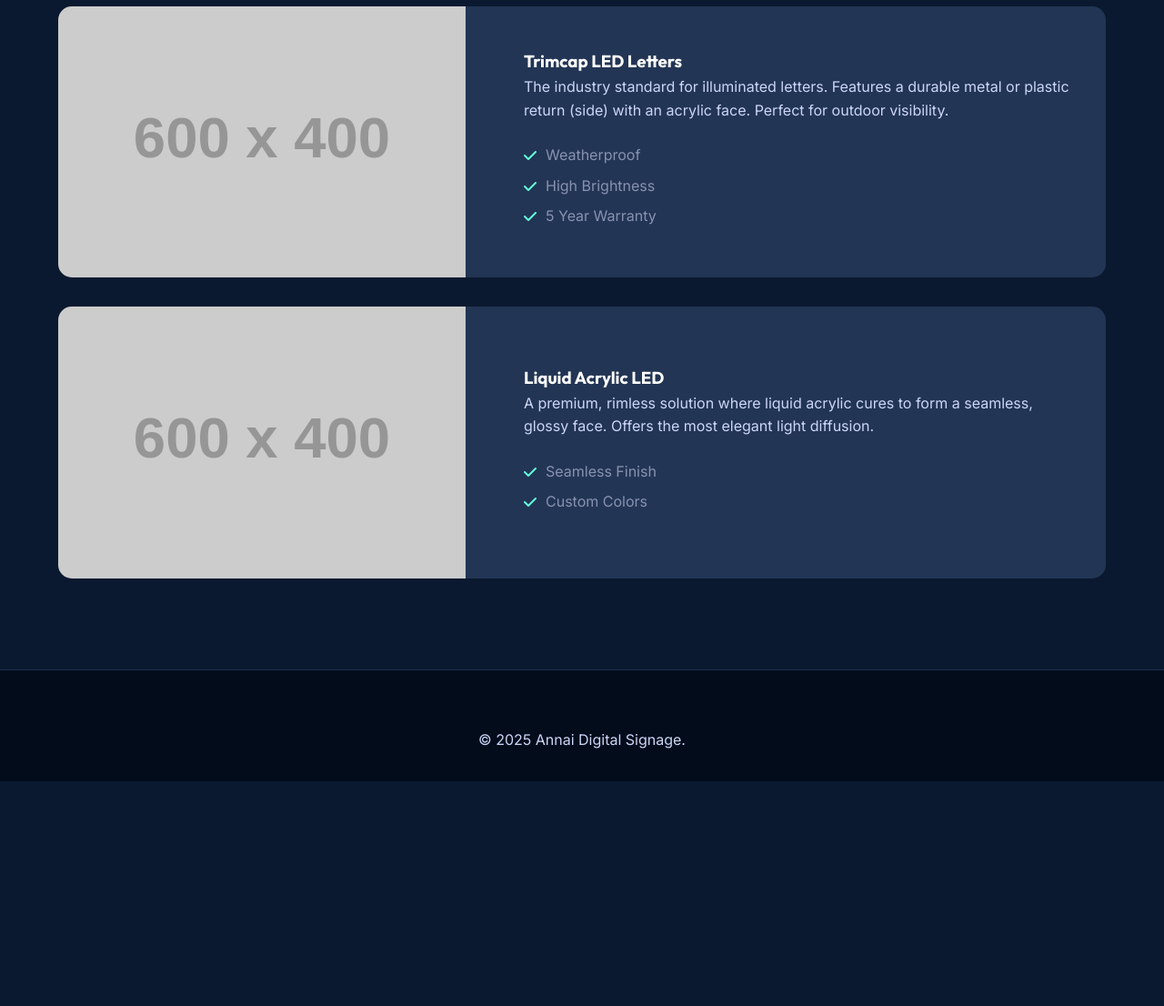
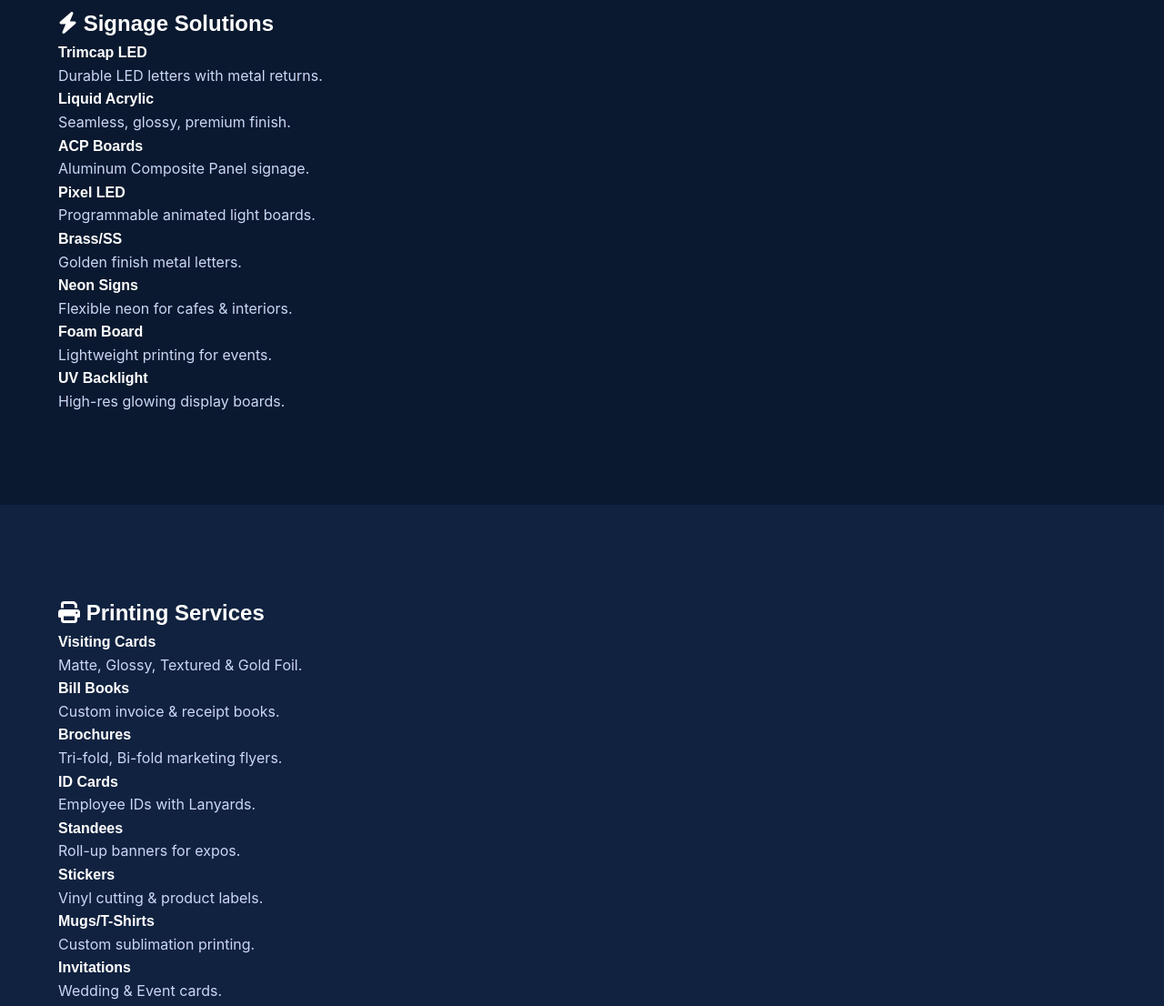
Before and after one commit to moorthiguru33/annai-digital, a plain HTML site: page annai-digital-signage/services.html in a window 1280 px wide. Shown: the part 400-1506 px from the top of the page at 91% size. Before the commit the page ends 1259 px from the top, so only its background shows below. Drawn offline with Linux system fonts and the light colour scheme; placeholder pictures from the web are drawn by us.

Commit message:
Update services.html

```diff
--- a/annai-digital-signage/services.html
+++ b/annai-digital-signage/services.html
@@ -2,75 +2,108 @@
 <html lang="en">
 <head>
     <meta charset="UTF-8">
-    <meta name="viewport" content="width=device-width, initial-scale=1.0">
-    <title>Our Services | Annai Digital Signage</title>
+    <title>Our Services | Annai Digital</title>
+    <link rel="stylesheet" href="css/style.css">
     <link rel="stylesheet" href="https://cdnjs.cloudflare.com/ajax/libs/font-awesome/6.4.0/css/all.min.css">
-    <link href="https://fonts.googleapis.com/css2?family=Outfit:wght@300;400;700&family=Inter:wght@300;400;600&display=swap" rel="stylesheet">
-    <link rel="stylesheet" href="css/style.css">
 </head>
 <body>
     <nav class="navbar">
         <div class="container nav-container">
-            <div class="logo">
-                <a href="index.html">
-                    <i class="fas fa-lightbulb"></i> Annai<span class="highlight">Digital</span>
-                </a>
-            </div>
+            <div class="logo"><a href="index.html">Annai<span class="highlight">Digital</span></a></div>
             <ul class="nav-links">
                 <li><a href="index.html">Home</a></li>
-                <li><a href="services.html" class="active">Services</a></li>
-                <li><a href="index.html#contact" class="btn-nav">Contact</a></li>
+                <li><a href="quote.html" class="btn-nav">Get Quote</a></li>
             </ul>
         </div>
     </nav>
 
     <header class="page-header">
         <div class="container">
-            <h1>Our Complete Services</h1>
-            <p>From concept to installation, we do it all.</p>
+            <h1>All Services</h1>
+            <p>Comprehensive Printing & Signage Solutions</p>
         </div>
     </header>
 
-    <section class="section">
+    <section class="section" id="signage">
         <div class="container">
-            <div class="services-grid-full">
-                <div class="service-detail-card">
-                    <div class="svc-img">
-                        <img src="images/services/trimcap-led.jpg" alt="Trimcap LED" onerror="this.src='https://placehold.co/600x400/1a1a2e/FFF?text=Trimcap'">
-                    </div>
-                    <div class="svc-content">
-                        <h3>Trimcap LED Letters</h3>
-                        <p>The industry standard for illuminated letters. Features a durable metal or plastic return (side) with an acrylic face. Perfect for outdoor visibility.</p>
-                        <ul class="svc-features">
-                            <li><i class="fas fa-check"></i> Weatherproof</li>
-                            <li><i class="fas fa-check"></i> High Brightness</li>
-                            <li><i class="fas fa-check"></i> 5 Year Warranty</li>
-                        </ul>
-                    </div>
+            <h2 class="category-title"><i class="fas fa-bolt"></i> Signage Solutions</h2>
+            <div class="grid-4">
+                <div class="item-card">
+                    <h4>Trimcap LED</h4>
+                    <p>Durable LED letters with metal returns.</p>
                 </div>
-
-                <div class="service-detail-card">
-                    <div class="svc-img">
-                        <img src="images/services/liquid-led.jpg" alt="Liquid LED" onerror="this.src='https://placehold.co/600x400/1a1a2e/FFF?text=Liquid+LED'">
-                    </div>
-                    <div class="svc-content">
-                        <h3>Liquid Acrylic LED</h3>
-                        <p>A premium, rimless solution where liquid acrylic cures to form a seamless, glossy face. Offers the most elegant light diffusion.</p>
-                         <ul class="svc-features">
-                            <li><i class="fas fa-check"></i> Seamless Finish</li>
-                            <li><i class="fas fa-check"></i> Custom Colors</li>
-                        </ul>
-                    </div>
+                <div class="item-card">
+                    <h4>Liquid Acrylic</h4>
+                    <p>Seamless, glossy, premium finish.</p>
                 </div>
-
+                <div class="item-card">
+                    <h4>ACP Boards</h4>
+                    <p>Aluminum Composite Panel signage.</p>
                 </div>
+                <div class="item-card">
+                    <h4>Pixel LED</h4>
+                    <p>Programmable animated light boards.</p>
+                </div>
+                <div class="item-card">
+                    <h4>Brass/SS</h4>
+                    <p>Golden finish metal letters.</p>
+                </div>
+                <div class="item-card">
+                    <h4>Neon Signs</h4>
+                    <p>Flexible neon for cafes & interiors.</p>
+                </div>
+                <div class="item-card">
+                    <h4>Foam Board</h4>
+                    <p>Lightweight printing for events.</p>
+                </div>
+                <div class="item-card">
+                    <h4>UV Backlight</h4>
+                    <p>High-res glowing display boards.</p>
+                </div>
+            </div>
         </div>
     </section>
 
-    <footer class="footer">
-        <div class="container text-center">
-            <p>&copy; 2025 Annai Digital Signage.</p>
+    <section class="section bg-dark" id="printing">
+        <div class="container">
+            <h2 class="category-title"><i class="fas fa-print"></i> Printing Services</h2>
+            <div class="grid-4">
+                <div class="item-card">
+                    <h4>Visiting Cards</h4>
+                    <p>Matte, Glossy, Textured & Gold Foil.</p>
+                </div>
+                <div class="item-card">
+                    <h4>Bill Books</h4>
+                    <p>Custom invoice & receipt books.</p>
+                </div>
+                <div class="item-card">
+                    <h4>Brochures</h4>
+                    <p>Tri-fold, Bi-fold marketing flyers.</p>
+                </div>
+                <div class="item-card">
+                    <h4>ID Cards</h4>
+                    <p>Employee IDs with Lanyards.</p>
+                </div>
+                <div class="item-card">
+                    <h4>Standees</h4>
+                    <p>Roll-up banners for expos.</p>
+                </div>
+                <div class="item-card">
+                    <h4>Stickers</h4>
+                    <p>Vinyl cutting & product labels.</p>
+                </div>
+                <div class="item-card">
+                    <h4>Mugs/T-Shirts</h4>
+                    <p>Custom sublimation printing.</p>
+                </div>
+                <div class="item-card">
+                    <h4>Invitations</h4>
+                    <p>Wedding & Event cards.</p>
+                </div>
+            </div>
         </div>
-    </footer>
+    </section>
+
+    <footer class="footer"><div class="container"><p>&copy; 2025 Annai Digital.</p></div></footer>
 </body>
 </html>
```
